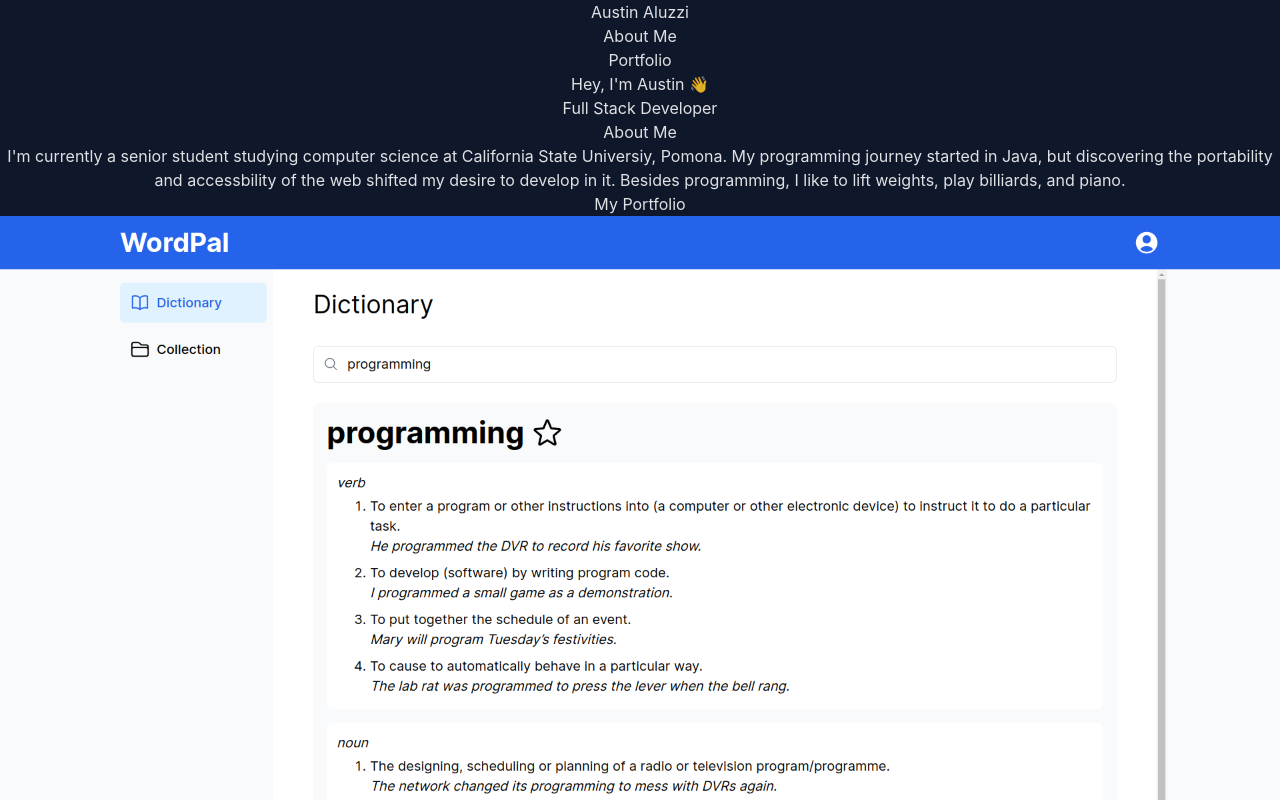
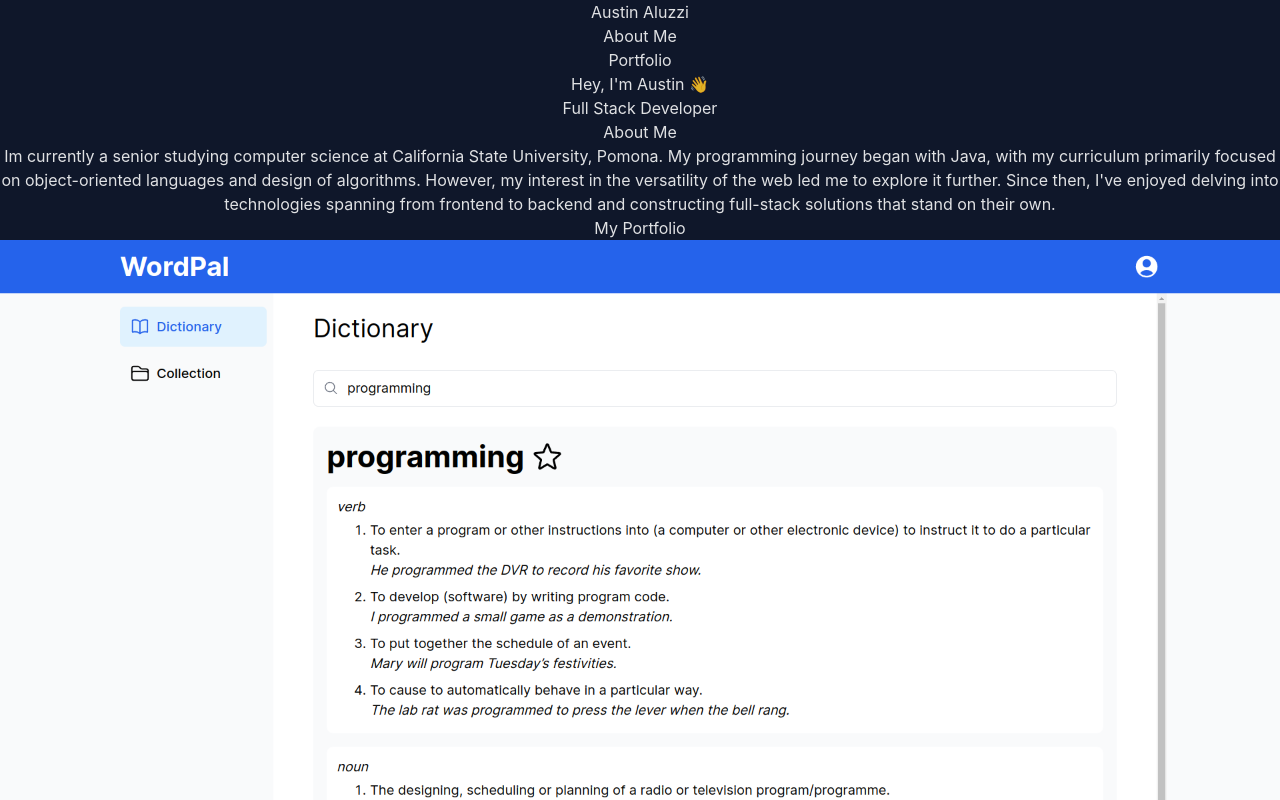
Before and after one commit to aaluzzi/personal-site, a React (Vite) app: page / in a window 1280 px wide. Shown: the top 800 px of the page. Built offline with nearby package versions, Linux system fonts and the light colour scheme.

Commit message:
Update about me

```diff
--- a/src/assets/projects.json
+++ b/src/assets/projects.json
@@ -27,7 +27,7 @@
         "id": "phototagging",
         "name": "Photo Tagging App",
         "technologies": ["React", "Firebase"],
-        "description": "A where's Waldo style game with an online leaderboard. Uses Firebase for storage and anonymous account control.",
+        "description": "A where's Waldo style game with an online leaderboard. Utilizes Firebase for anonymous accounts as well as storage of locational data and scores.",
         "demo": "https://find-that-pokemon-da0dc.web.app/",
         "code": "https://github.com/aaluzzi/photo-tagging-app"
     },
--- a/src/components/About.jsx
+++ b/src/components/About.jsx
@@ -3,9 +3,10 @@ export default function About() {
         <section id="about-me" className="py-16 px-8 flex flex-col items-center justify-center gap-4">
             <h1 className="text-3xl font-bold">About Me</h1>
             <p className="max-w-[720px] text-lg bg-slate-800 p-4 rounded-md">
-                I'm currently a senior student studying computer science at California State Universiy, Pomona.
-                My programming journey started in Java, but discovering the portability and accessbility of the web shifted my desire to develop in it.
-                Besides programming, I like to lift weights, play billiards, and piano.
+                Im currently a senior studying computer science at California State University, Pomona. My programming journey began with Java,
+                with my curriculum primarily focused on object-oriented languages and design of algorithms.
+                However, my interest in the versatility of the web led me to explore it further.
+                Since then, I've enjoyed delving into technologies spanning from frontend to backend and constructing full-stack solutions that stand on their own.
             </p>
         </section>
     )
```
